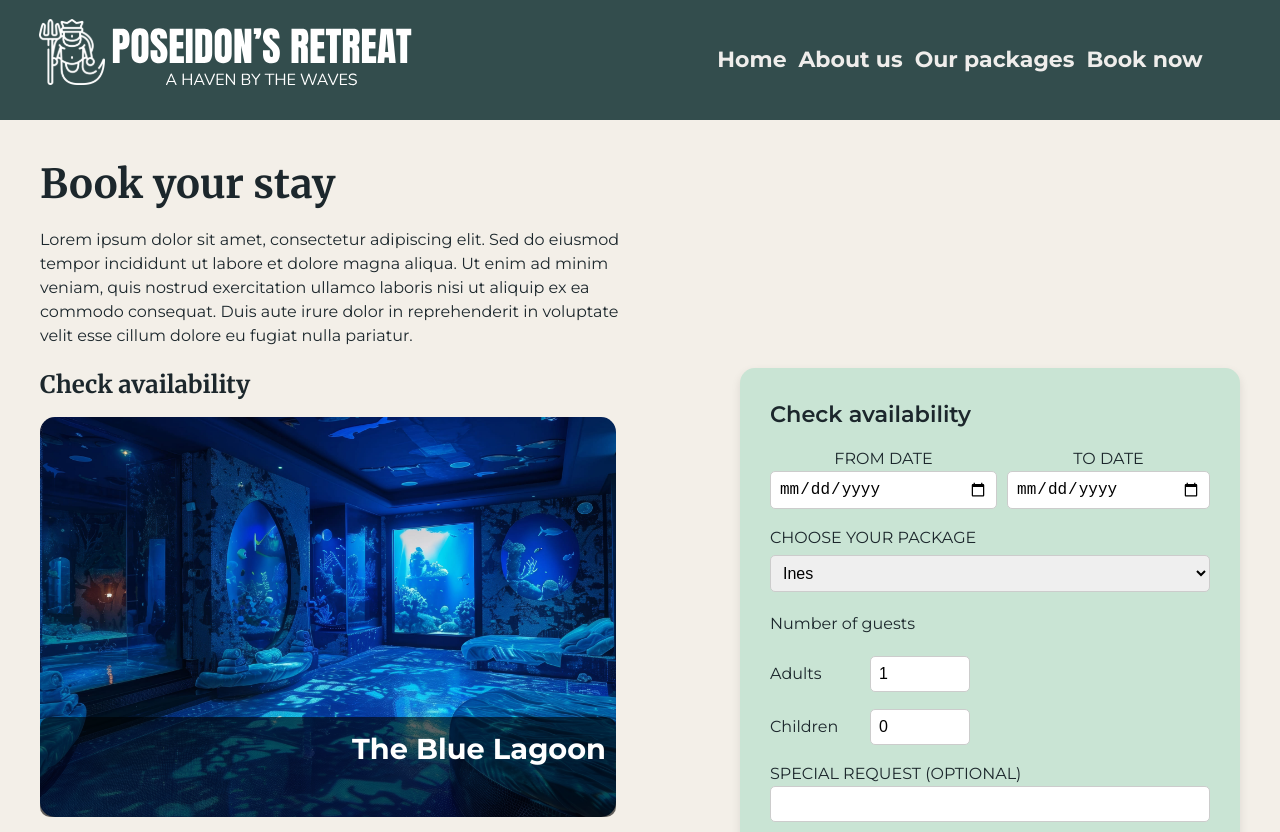
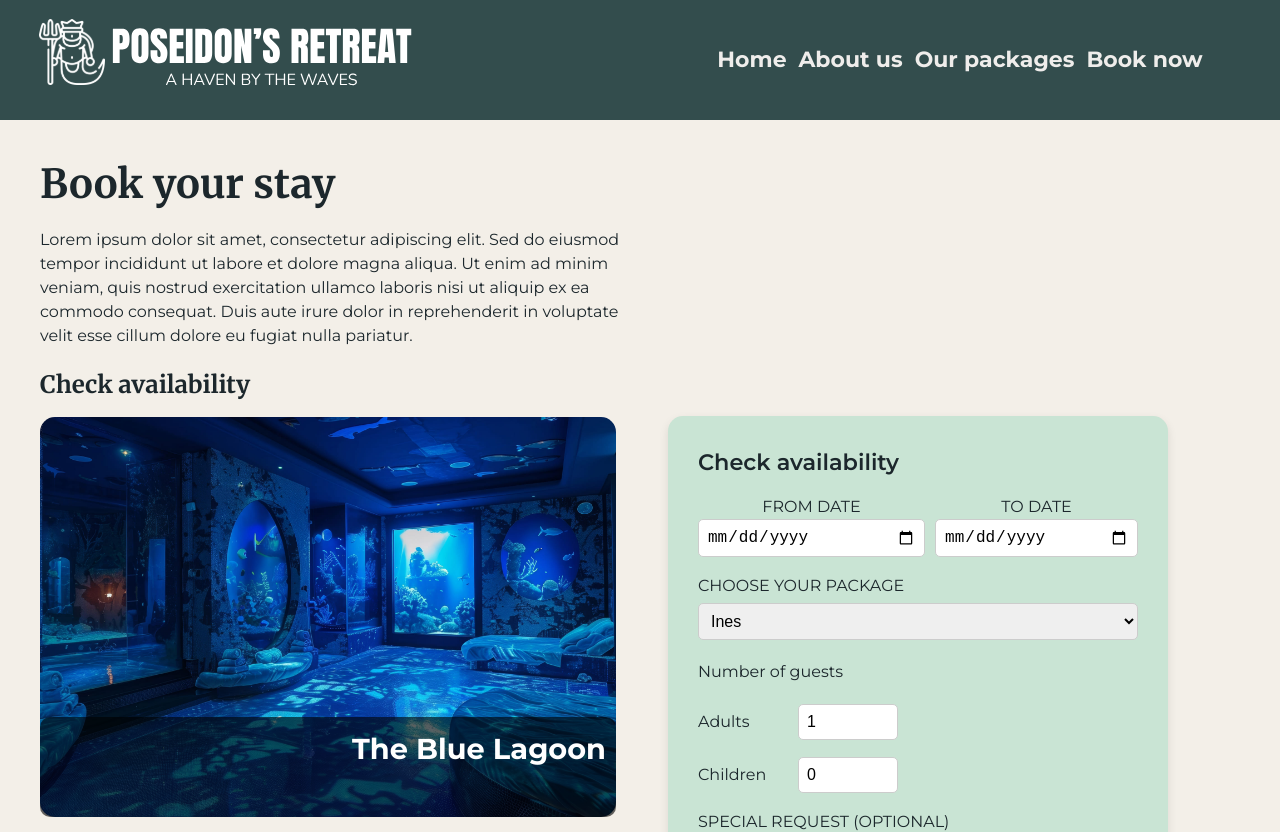
Before and after one commit to maria-jon/poseidon, a Vue app: page /booking in a window 1280 px wide. Shown: the top 832 px of the page. Built offline with nearby package versions, Linux system fonts and the light colour scheme.

Commit message:
(style): add margins to form

```diff
--- a/src/components/StayBooking.vue
+++ b/src/components/StayBooking.vue
@@ -13,7 +13,6 @@ const adults = ref<number>(1)
 const children = ref<number>(0)
 const specialRequest = ref<string>('')
 const errorMessage = ref<string>('')
-
 
 const router = useRouter()
 
@@ -167,6 +166,9 @@ h1 {
 .form-container {
   width: 48%;
 }
+.form-container {
+  margin: 3rem auto 0 2rem;
+}
 // Image container styles
 .image-container {
   position: relative;
@@ -222,13 +224,11 @@ img {
   @media (max-width: 1024px) {
     width: 100%;
     max-width: 500px;
-
   }
   @media (max-width: 768px) {
     width: 100%;
     max-width: 500px;
   }
-
 }
 // Form title styling
 h5 {
```
